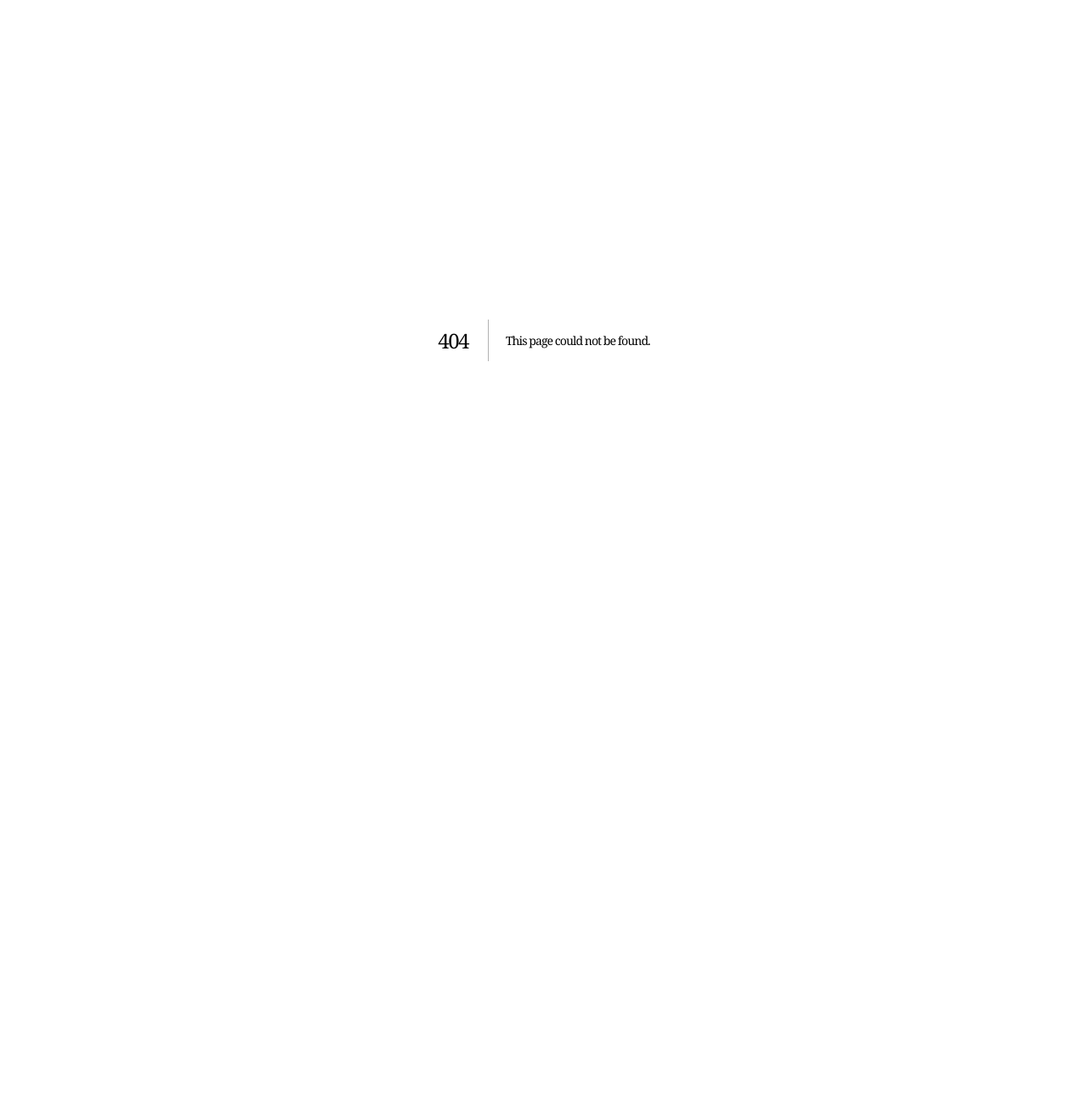
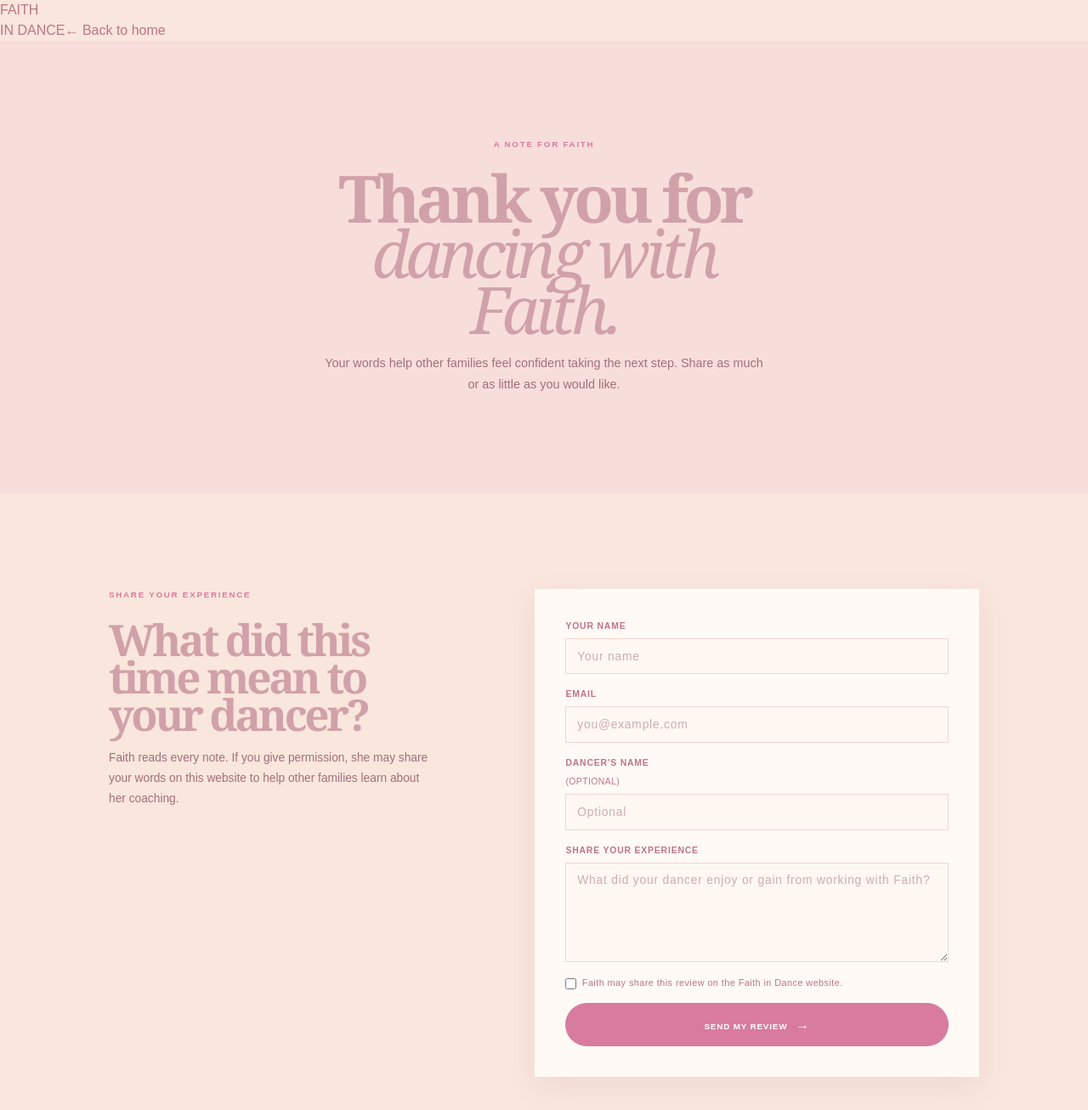
Before and after one commit to Mila1980/FAITHDANCE, a Next.js app: page /review in a window 1280 px wide. Before the commit this address had no page. Shown: the top 1306 px of the page at 85% size. Before the commit the page ends 800 px from the top, so only its background shows below. Built offline with nearby package versions, Linux system fonts and the light colour scheme.

Commit message:
Add Faith in Dance review collection

```diff
--- /dev/null
+++ b/src/app/api/reviews/route.ts
@@ -0,0 +1,28 @@
+import { NextResponse } from "next/server";
+import { Resend } from "resend";
+
+const faithEmail = "faithelarose@faithindance.com";
+const safe = (value: unknown) => String(value ?? "").replace(/[&<>\"]/g, (character) => ({ "&": "&amp;", "<": "&lt;", ">": "&gt;", '"': "&quot;" })[character] ?? character);
+
+export async function POST(request: Request) {
+  const body = await request.json();
+  if (!body.name || !body.email || !body.review) {
+    return NextResponse.json({ error: "Please complete your name, email, and review." }, { status: 400 });
+  }
+
+  const key = process.env.RESEND_API_KEY;
+  if (!key) return NextResponse.json({ error: "Review email is not configured yet." }, { status: 503 });
+
+  try {
+    await new Resend(key).emails.send({
+      from: "Faith.In.Dance. <faithelarose@faithindance.com>",
+      to: [faithEmail],
+      replyTo: body.email,
+      subject: `New Faith.In.Dance review from ${safe(body.name)}`,
+      html: `<p><strong>New review for Faith.In.Dance.</strong></p><p><strong>From:</strong> ${safe(body.name)}<br><strong>Email:</strong> ${safe(body.email)}<br><strong>Dancer:</strong> ${safe(body.dancerName) || "Not provided"}<br><strong>Permission to share:</strong> ${body.permission ? "Yes" : "No"}</p><p><strong>Review:</strong></p><p>${safe(body.review).replace(/\n/g, "<br>")}</p>`,
+    });
+    return NextResponse.json({ ok: true });
+  } catch {
+    return NextResponse.json({ error: "Your review could not be sent. Please try again." }, { status: 500 });
+  }
+}
--- a/src/app/page.tsx
+++ b/src/app/page.tsx
@@ -44,6 +44,15 @@ export default function Home() {
         <Link className="button" href="/book">Book now <span>→</span></Link>
       </section>
 
+      <section className="home-review-banner">
+        <div>
+          <p className="eyebrow">Kind words</p>
+          <h2>Has your dancer worked with Faith?</h2>
+          <p>Your family&apos;s experience can encourage another dancer to take the next step with confidence.</p>
+        </div>
+        <Link className="button" href="/review">Share a review <span>→</span></Link>
+      </section>
+
       <section className="about section" id="about">
         <p className="eyebrow">Meet Faith</p>
         <div className="about-grid">
--- /dev/null
+++ b/src/app/review/page.tsx
@@ -0,0 +1,22 @@
+import Link from "next/link";
+import { ReviewForm } from "@/components/review-form";
+
+export default function ReviewPage() {
+  return (
+    <main className="review-page">
+      <nav className="booking-nav" aria-label="Faith.In.Dance navigation">
+        <Link href="/" className="booking-wordmark">FAITH<br /><span>IN DANCE</span></Link>
+        <Link href="/" className="back-home">← Back to home</Link>
+      </nav>
+      <section className="review-hero">
+        <p className="eyebrow">A note for Faith</p>
+        <h1>Thank you for<br /><em>dancing with Faith.</em></h1>
+        <p>Your words help other families feel confident taking the next step. Share as much or as little as you would like.</p>
+      </section>
+      <section className="review-section">
+        <div><p className="eyebrow">Share your experience</p><h2>What did this time mean to your dancer?</h2><p>Faith reads every note. If you give permission, she may share your words on this website to help other families learn about her coaching.</p></div>
+        <ReviewForm />
+      </section>
+    </main>
+  );
+}
--- /dev/null
+++ b/src/components/review-form.tsx
@@ -0,0 +1,56 @@
+"use client";
+
+import { FormEvent, useState } from "react";
+
+export function ReviewForm() {
+  const [sending, setSending] = useState(false);
+  const [status, setStatus] = useState("");
+
+  async function submit(event: FormEvent<HTMLFormElement>) {
+    event.preventDefault();
+    const formElement = event.currentTarget;
+    const form = new FormData(formElement);
+    setSending(true);
+    setStatus("");
+
+    const response = await fetch("/api/reviews", {
+      method: "POST",
+      headers: { "Content-Type": "application/json" },
+      body: JSON.stringify({
+        name: form.get("name"),
+        email: form.get("email"),
+        dancerName: form.get("dancerName"),
+        review: form.get("review"),
+        permission: form.get("permission") === "yes",
+      }),
+    });
+    const data = await response.json().catch(() => ({}));
+    if (response.ok) {
+      formElement.reset();
+      setStatus("Thank you — Faith received your review.");
+    } else {
+      setStatus(data.error ?? "Your review could not be sent. Please try again.");
+    }
+    setSending(false);
+  }
+
+  return (
+    <form className="review-form" onSubmit={submit}>
+      <label>Your name<input name="name" required placeholder="Your name" /></label>
+      <label>Email<input name="email" type="email" required placeholder="you@example.com" /></label>
+      <label>Dancer&apos;s name <span>(optional)</span><input name="dancerName" placeholder="Optional" /></label>
+      <label>
+        Share your experience
+        <textarea name="review" rows={6} required placeholder="What did your dancer enjoy or gain from working with Faith?" />
+      </label>
+      <label className="review-permission">
+        <input name="permission" type="checkbox" value="yes" />
+        <span>Faith may share this review on the Faith in Dance website.</span>
+      </label>
+      <button type="submit" className="button" disabled={sending}>
+        {sending ? "Sending…" : "Send my review"} <span>→</span>
+      </button>
+      {status && <small>{status}</small>}
+    </form>
+  );
+}
```
Also changed, not shown: src/app/globals.css.
